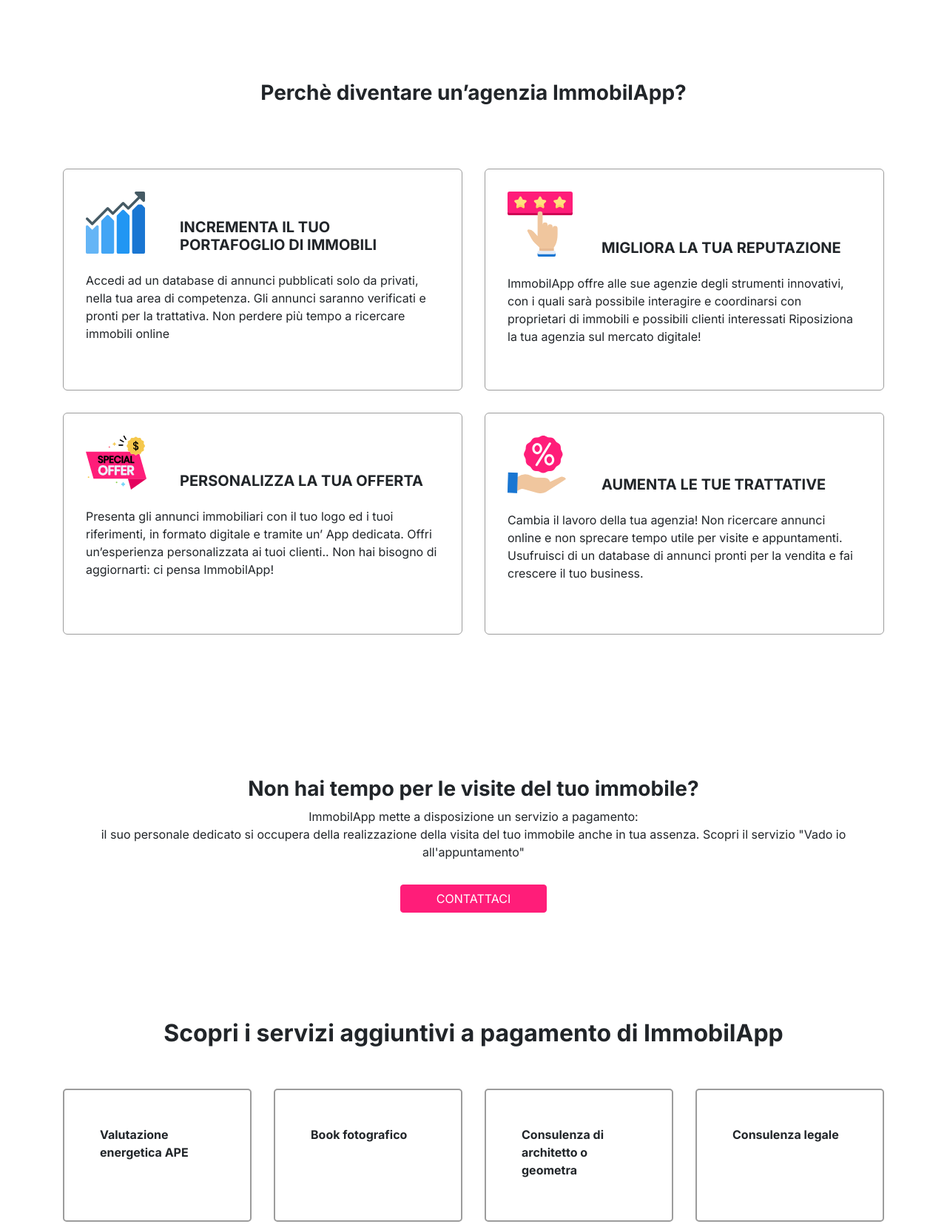
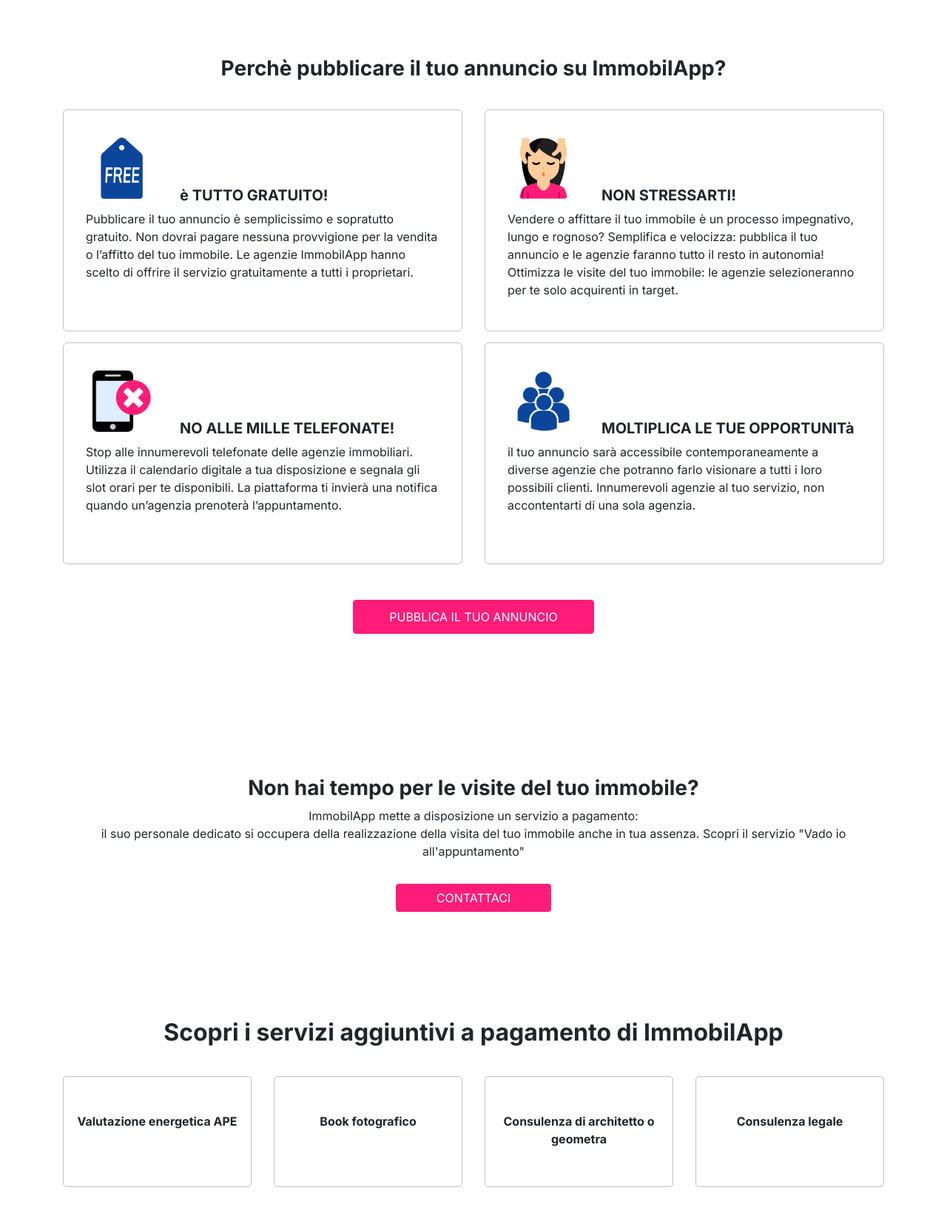
Before and after one commit to idevia/immobil, a website: page about.html in a window 1280 px wide. Shown: the part 920-2575 px from the top of the page at 74% size. Drawn offline with nearby package versions, Linux system fonts and the light colour scheme.

Commit message:
updated about page

```diff
--- a/about.html
+++ b/about.html
@@ -18,13 +18,13 @@
     <div class="container">
       <div class="row">
         <div class="col-md-4 col-sm-12 d-flex justify-content-start align-items-center">
-          <section class="d-flex flex-column">
-            <h2 class="font-weight-bold text-center text-md-left">
+          <section class="text-center text-md-left">
+            <h2 class="font-weight-bold">
               Perchè aspettare per
               vendere o affittare il
               tuo immobile?
             </h2>
-            <a href="#" class="btn btn-danger mt-3">Contatti</a>
+            <a href="#" class="btn btn-danger mt-3 px-5">Contatti</a>
           </section>
         </div>
         <div class="col-md-5 offset-md-3 col-sm-12 pt-5 pt-md-0">
@@ -52,42 +52,43 @@
        <div class="col-md-12">
         <div class="py-3 my-3 py-md-5 my-md-5">
           <h3 class="font-weight-bold text-center">
-            Perchè diventare un’agenzia ImmobilApp?
+            Perchè pubblicare il tuo annuncio su ImmobilApp?
           </h3>
-          <div class="contact-merits pt-5">
+          <div class="contact-merits mt-4">
             <div class="row">
               <div class="col-md-6">
                 <contact-card
-                  imgSrc="/assets/img/icon-01.svg"
-                  title="INCREMENTA IL TUO <br />
-              PORTAFOGLIO DI IMMOBILI"
-                  content="Accedi ad un database di annunci pubblicati solo da privati, nella tua
-              area di competenza. Gli annunci saranno verificati e pronti per la
-              trattativa. Non perdere più tempo a ricercare immobili online"
+                  imgSrc="/assets/img/about-icon1.png"
+                  title="è TUTTO GRATUITO!"
+                  content="Pubblicare il tuo annuncio è semplicissimo e sopratutto gratuito. Non dovrai pagare nessuna provvigione per la vendita o l’affitto del tuo immobile. Le agenzie ImmobilApp hanno scelto di offrire il servizio gratuitamente a tutti i proprietari.
+                  "
                 ></contact-card>
               </div>
               <div class="col-md-6">
                 <contact-card
-                  imgSrc="/assets/img/icon-02.svg"
-                  title="MIGLIORA LA TUA REPUTAZIONE"
-                  content="ImmobilApp offre alle sue agenzie degli strumenti innovativi, con i quali sarà possibile interagire e coordinarsi con proprietari di immobili e possibili clienti interessati Riposiziona la tua agenzia sul mercato digitale!"
+                  imgSrc="/assets/img/about-icon2.png"
+                  title="NON STRESSARTI!"
+                  content="Vendere o affittare il tuo immobile è un processo impegnativo, lungo e rognoso? Semplifica e velocizza: pubblica il tuo annuncio e le agenzie faranno tutto il resto in autonomia! Ottimizza le visite del tuo immobile:  le agenzie selezioneranno  per te solo acquirenti in target.                  "
                 ></contact-card>
               </div>
               <div class="col-md-6">
                 <contact-card
-                  imgSrc="/assets/img/icon-03.svg"
-                  title="PERSONALIZZA LA TUA OFFERTA"
-                  content="Presenta gli annunci immobiliari con il tuo logo ed i tuoi riferimenti, in formato digitale e tramite un’ App dedicata. Offri un’esperienza personalizzata ai tuoi clienti.. Non hai bisogno di aggiornarti: ci pensa ImmobilApp!"
+                  imgSrc="/assets/img/about-icon3.png"
+                  title="NO ALLE MILLE TELEFONATE!"
+                  content="Stop alle innumerevoli telefonate delle agenzie immobiliari. Utilizza il calendario digitale a tua disposizione e segnala gli slot orari per te disponibili. La piattaforma ti invierà una notifica quando un’agenzia prenoterà l’appuntamento. "
                 ></contact-card>
               </div>
               <div class="col-md-6">
                 <contact-card
-                  imgSrc="/assets/img/icon-04.svg"
-                  title="AUMENTA LE TUE TRATTATIVE"
-                  content="Cambia il lavoro della tua agenzia! Non ricercare annunci online e non sprecare tempo utile per visite e appuntamenti. Usufruisci di un database di annunci pronti per la vendita e fai crescere il tuo business."
+                  imgSrc="/assets/img/about-icon4.png"
+                  title="MOLTIPLICA LE TUE OPPORTUNITà"
+                  content="il tuo annuncio sarà accessibile contemporaneamente a diverse agenzie che potranno farlo visionare a tutti i loro possibili clienti. Innumerevoli agenzie al tuo servizio, non accontentarti di una sola agenzia. "
                 ></contact-card>
               </div>
             </div>
+          </div>
+          <div class="contact-merits__button text-center mt-5">
+            <a href="#" class="btn btn-danger px-5">PUBBLICA IL TUO ANNUNCIO</a>
           </div>
         </div>
        </div>
@@ -119,30 +120,30 @@
         <h2 class="font-weight-bold text-center">Scopri i servizi aggiuntivi a pagamento di ImmobilApp</h2>
        </div>
      </div>
-      <div class="row mt-5">
+      <div class="row mt-3 text-center">
         <div class="col-md-3 col-sm-12">
-          <div class="px-5 py-5 rounded-border mt-md-0 mt-3">
+          <div class=" py-5 rounded-border mt-3">
             <p class="font-weight-bold">
               Valutazione energetica APE
             </p>
           </div>
         </div>
         <div class="col-md-3 col-sm-12">
-          <div class="px-5 py-5 rounded-border mt-md-0 mt-3">
+          <div class=" py-5 rounded-border mt-3">
             <p class="font-weight-bold">
               Book fotografico
             </p>
           </div>
         </div>
         <div class="col-md-3 col-sm-12">
-          <div class="px-5 py-5 rounded-border mt-md-0 mt-3">
+          <div class=" py-5 rounded-border mt-3">
             <p class="font-weight-bold">
               Consulenza di architetto o geometra
             </p>
           </div>
         </div>
         <div class="col-md-3 col-sm-12">
-          <div class="px-5 py-5 rounded-border mt-md-0 mt-3">
+          <div class=" py-5 rounded-border mt-3">
             <p class="font-weight-bold">
               Consulenza legale
             </p>
@@ -162,7 +163,7 @@
           <a href="#" class="btn btn-primary px-5 mt-4">LEGGI FAQ</a>
         </div>
         <div class="col-md-6">
-          <img src="./assets/img/img-dubbi.png" alt="" />
+          <img class="mt-5" src="./assets/img/img-dubbi.png" alt="" />
         </div>
       </div>
     </div>
--- a/js/components/ContactCard.js
+++ b/js/components/ContactCard.js
@@ -4,12 +4,12 @@
   <div class="col-md-3 col-sm-3">
     <img class="contact-merits__card__icon" alt="" />
   </div>
-  <div class="col-md-9 col-sm-9">
+  <div class="col-md-9 col-sm-9 mt-3">
     <h5 class="contact-merits__card__title font-weight-bold">
     </h5>
   </div>
 </div>
-<p class="contact-merits__card__content mt-4">
+<p class="contact-merits__card__content mt-2">
 </p>
 </div>
 `
--- a/js/components/navbar.js
+++ b/js/components/navbar.js
@@ -1,8 +1,8 @@
 const navbarTemplate = /*html*/ `
-<nav class="navbar navbar-expand-lg navbar-light mt-5">
+<nav class="navbar navbar-expand-lg navbar-light mt-2">
   <div class="container">
     <a class="navbar-brand" href="#">
-      <img src="/assets/img/logo.png" alt="ImmobilApp" height="30" />
+      <img src="/assets/img/logo.png" alt="ImmobilApp" height="40" />
     </a>
     <button
       class="navbar-toggler"
--- a/sass/_globals.scss
+++ b/sass/_globals.scss
@@ -5,3 +5,7 @@
 .cursor-pointer {
   cursor: pointer;
 }
+
+.btn {
+  min-width: 210px;
+}
--- a/sass/_vars.scss
+++ b/sass/_vars.scss
@@ -1,6 +1,6 @@
 @import url('https://fonts.googleapis.com/css2?family=Inter:wght@400;500;600;700&display=swap');
 $regular: Inter, 'sans-serif';
-$lightGrey: rgb(156, 156, 156);
+$lightGrey: #c0c0c0;
 $danger: #ff1d79;
 $main: #0b469b;
 $pricingCardLabelBg: #fbb136;
--- a/sass/components/_contact.scss
+++ b/sass/components/_contact.scss
@@ -29,7 +29,7 @@
   padding: 30px !important;
   box-sizing: border-box;
   border-radius: 6px;
-  margin-top: 30px;
+  margin-top: 15px;
   h5 {
     margin: 0;
   }
@@ -70,12 +70,6 @@
       width: 60px;
       height: 60px;
     }
-    h5 {
-      font-size: 14px;
-    }
-    p {
-      font-size: 12px;
-    }
   }
 
   .contact-merits__button .btn {
--- a/sass/components/_navbar.scss
+++ b/sass/components/_navbar.scss
@@ -2,7 +2,7 @@
   text-transform: uppercase;
   position: relative;
   margin-left: 20px;
-  font-weight: bold;
+  font-weight: bolder;
   a {
     font-size: 14px;
   }
--- a/sass/components/_pricing.scss
+++ b/sass/components/_pricing.scss
@@ -6,9 +6,9 @@
 }
 
 .rounded-border {
-  border: 2px solid $lightGrey;
+  border: 1px solid $lightGrey;
   border-radius: 5px;
-  height: 180px;
+  height: 150px;
   p {
     margin: 0;
   }
```
Also changed, not shown: assets/img/about-icon1.png (added), assets/img/about-icon2.png (added), assets/img/about-icon3.png (added), assets/img/about-icon4.png (added), css/main.css, 1 other file.
